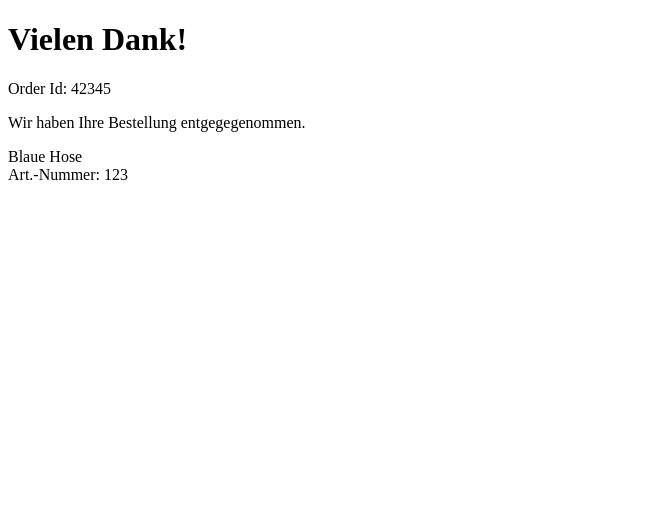
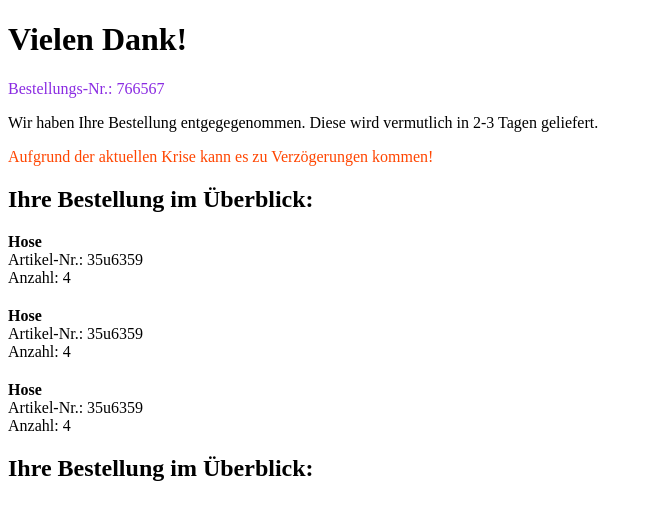
Before and after one commit to sissbruecker/react-templates, a Next.js app: page / in a window 1280 px wide. Shown: the top 520 px of the page, without its empty margins (0-653 px from the left). Built offline with nearby package versions, Linux system fonts and the light colour scheme.

Commit message:
Basic block implementation

```diff
--- a/src/components/CheckoutSuccess.custom.tsx
+++ b/src/components/CheckoutSuccess.custom.tsx
@@ -1,25 +1,43 @@
 import { Extend } from '../template/Extend'
 import { CheckoutSuccess } from './CheckoutSuccess'
-import { Append, Replace } from '../template/rules'
+import { Block, Parent } from '../template/Block'
+import { useEffect, useState } from 'react'
 
 export const CustomCheckoutSuccess: React.FC = () => {
+  const [orderId, setOrderId] = useState('?')
+
+  useEffect(() => {
+    setTimeout(() => setOrderId('766567'), 5000)
+  }, [])
+
   return (
     <Extend Component={CheckoutSuccess}>
-      <Replace blockId={'headline'}>
+      <Block blockId={'headline'}>
         <h1>Vielen Dank!</h1>
-      </Replace>
-      <Append blockId={'headline'}>
-        <span>Order Id: 42345</span>
-      </Append>
+        <span style={{ color: 'blueviolet' }}>Bestellungs-Nr.: {orderId}</span>
+      </Block>
 
-      <Append blockId={'copy'}>
-        <p>
-          <span>Blaue Hose</span>
-          <br />
-          <span>Art.-Nummer: 123</span>
-          <br />
+      <Block blockId={'copy'}>
+        <Parent />
+
+        <p style={{ color: 'orangered' }}>
+          Aufgrund der aktuellen Krise kann es zu Verzögerungen kommen!
         </p>
-      </Append>
+      </Block>
+
+      <Block blockId={'order-info'}>
+        <Parent />
+        <Block blockId={'order-info-title'}>
+          <Parent />
+          <p>Bitte beachten Sie auch die individuellen Lieferzeiten.</p>
+        </Block>
+      </Block>
+
+      <Block blockId={'order-item-details'}>
+        <Parent />
+        <span>Lieferzeit: 2-3 Tage</span>
+        <br />
+      </Block>
     </Extend>
   )
 }
--- a/src/components/CheckoutSuccess.tsx
+++ b/src/components/CheckoutSuccess.tsx
@@ -1,13 +1,64 @@
 import { Block } from '../template/Block'
+import { useEffect, useState } from 'react'
+
+const orderItems = [
+  {
+    name: 'Hose',
+    sku: '35u6359',
+    quantity: 4,
+  },
+  {
+    name: 'Hemd',
+    sku: '35356345',
+    quantity: 2,
+  },
+  {
+    name: 'Hut',
+    sku: '3458356',
+    quantity: 10,
+  },
+]
 
 export const CheckoutSuccess: React.FC = () => {
+  const [deliveryTime, setDeliveryTime] = useState('?')
+
+  useEffect(() => {
+    setTimeout(() => setDeliveryTime('2-3'), 2000)
+  }, [])
+
   return (
     <div>
       <Block blockId={'headline'}>
         <h2>Vielen Dank</h2>
       </Block>
       <Block blockId={'copy'}>
-        <p>Wir haben Ihre Bestellung entgegegenommen.</p>
+        <p>
+          Wir haben Ihre Bestellung entgegegenommen. Diese wird vermutlich in{' '}
+          {deliveryTime} Tagen geliefert.
+        </p>
+      </Block>
+      <Block blockId={'order-info'}>
+        <Block blockId={'order-info-title'}>
+          <h2>Ihre Bestellung im Überblick:</h2>
+        </Block>
+        {orderItems.map((item) => (
+          <Block blockId={'order-item'}>
+            <div style={{ marginBottom: '20px' }}>
+              <Block blockId={'order-item-title'}>
+                <span>
+                  <b>{item.name}</b>
+                </span>
+                <br />
+              </Block>
+              <Block blockId={'order-item-details'}>
+                <span>Artikel-Nr.: {item.sku}</span>
+                <br />
+                <span>Anzahl: {item.quantity}</span>
+                <br />
+              </Block>
+            </div>
+          </Block>
+        ))}
       </Block>
     </div>
   )
--- a/src/template/Block.tsx
+++ b/src/template/Block.tsx
@@ -1,12 +1,39 @@
-import { useTemplateRules } from './context'
-import { executeRules } from './rules'
+import {
+  BlockContextProvider,
+  TemplateContextProvider,
+  useBlockContext,
+  useBlockOverride,
+  useTemplateRules,
+} from './context'
+import { executeRules, getBlocksFromChildren } from './rules'
 
 export interface BlockProps {
   blockId: string
 }
 
 export const Block: React.FC<BlockProps> = ({ blockId, children }) => {
-  const rules = useTemplateRules(blockId)
-  const modifiedChildren = executeRules(rules, children)
-  return <>{modifiedChildren}</>
+  // const rules = useTemplateRules(blockId)
+  // const modifiedChildren = executeRules(rules, children)
+  const overrideBlock = useBlockOverride(blockId)
+  const subBlocks = getBlocksFromChildren(children)
+
+  return overrideBlock ? (
+    // Override template context with new set of blocks
+    // Otherwise would run into infinite loop since the outer block context
+    // would return the same override blocks again
+    <TemplateContextProvider rules={[]} blocks={subBlocks}>
+      {/* Provide override block with extra data */}
+      <BlockContextProvider parent={children}>
+        {overrideBlock.node}
+      </BlockContextProvider>
+    </TemplateContextProvider>
+  ) : (
+    <>{children}</>
+  )
 }
+
+export const Parent: React.FC = ({ children }) => {
+  const { parent } = useBlockContext()
+
+  return <>{parent || children}</>
+}
--- a/src/template/Extend.tsx
+++ b/src/template/Extend.tsx
@@ -1,6 +1,6 @@
 import React from 'react'
 import { TemplateContextProvider } from './context'
-import { getRulesFromChildren } from './rules'
+import { getBlocksFromChildren, getRulesFromChildren } from './rules'
 import { ReactComponentLike } from 'prop-types'
 
 export interface ExtendProps {
@@ -10,9 +10,10 @@ export interface ExtendProps {
 export const Extend: React.FC<ExtendProps> = (props) => {
   const { Component, children, ...componentProps } = props
   const rules = getRulesFromChildren(children)
+  const blocks = getBlocksFromChildren(children)
 
   return (
-    <TemplateContextProvider rules={rules}>
+    <TemplateContextProvider rules={rules} blocks={blocks}>
       <Component {...componentProps} />
     </TemplateContextProvider>
   )
--- a/src/template/context.tsx
+++ b/src/template/context.tsx
@@ -1,18 +1,22 @@
-import { createContext, useContext } from 'react'
-import { TemplateRule } from './rules'
+import { createContext, ReactNode, useContext } from 'react'
+import { BlockRule, TemplateRule } from './rules'
 
 interface TemplateContextData {
   rules: TemplateRule[]
+  blocks: BlockRule[]
 }
 
-const TemplateContext = createContext<TemplateContextData>({ rules: [] })
+const TemplateContext = createContext<TemplateContextData>({
+  rules: [],
+  blocks: [],
+})
 
-export const TemplateContextProvider: React.FC<{ rules: TemplateRule[] }> = ({
-  rules,
-  children,
-}) => {
+export const TemplateContextProvider: React.FC<{
+  rules: TemplateRule[]
+  blocks: BlockRule[]
+}> = ({ rules, blocks, children }) => {
   return (
-    <TemplateContext.Provider value={{ rules }}>
+    <TemplateContext.Provider value={{ rules, blocks }}>
       {children}
     </TemplateContext.Provider>
   )
@@ -26,3 +30,27 @@ export const useTemplateRules = (blockId: string) => {
   const { rules } = useContext(TemplateContext)
   return rules.filter((rule) => rule.blockId === blockId)
 }
+
+export const useBlockOverride = (blockId: string) => {
+  const { blocks } = useContext(TemplateContext)
+  return blocks.find((block) => block.blockId === blockId)
+}
+
+interface BlockContextData {
+  parent?: ReactNode
+}
+
+const BlockContext = createContext<BlockContextData>({})
+
+export const BlockContextProvider: React.FC<BlockContextData> = (props) => {
+  const { children, ...contextData } = props
+  return (
+    <BlockContext.Provider value={contextData}>
+      {children}
+    </BlockContext.Provider>
+  )
+}
+
+export const useBlockContext = () => {
+  return useContext(BlockContext)
+}
--- a/src/template/rules.tsx
+++ b/src/template/rules.tsx
@@ -1,8 +1,14 @@
 import React, { ReactElement, ReactNode } from 'react'
+import { Block } from './Block'
 
 export interface TemplateRule {
   blockId: string
   apply: (parent: ReactNode) => ReactNode
+}
+
+export interface BlockRule {
+  blockId: string
+  node: ReactNode
 }
 
 export interface RuleProps {
@@ -13,14 +19,32 @@ export const isRuleComponent = (child: any) => {
   return typeof child === 'object' && [Replace, Append].includes(child.type)
 }
 
+export const isBlockComponent = (child: any) => {
+  return typeof child === 'object' && child.type === Block
+}
+
 export const evaluateRuleComponent = (child: any) => {
   return child.type(child.props)
+}
+
+export const evaluateBlockComponent = (child: any): BlockRule => {
+  const blockId = child.props.blockId
+  return {
+    blockId,
+    node: child,
+  }
 }
 
 export const getRulesFromChildren = (children: ReactNode) => {
   return React.Children.toArray(children)
     .filter(isRuleComponent)
     .map(evaluateRuleComponent)
+}
+
+export const getBlocksFromChildren = (children: ReactNode) => {
+  return React.Children.toArray(children)
+    .filter(isBlockComponent)
+    .map(evaluateBlockComponent)
 }
 
 export const executeRules = (rules: TemplateRule[], children: ReactNode) => {
```
